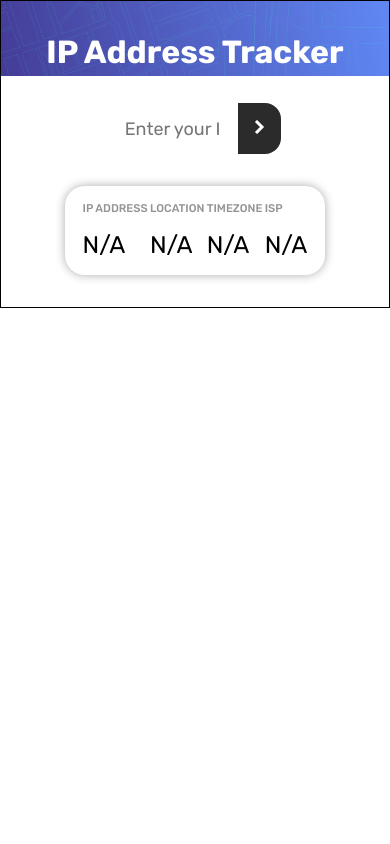
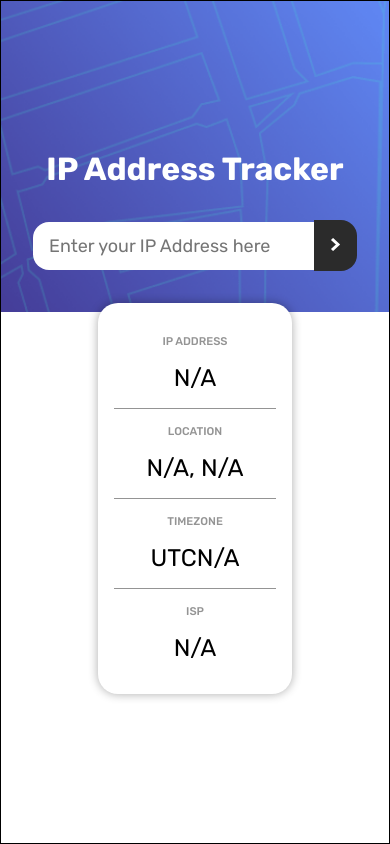
Before and after one commit to Wira-Kusuma/ip-address-tracker, a React (Vite) app: page / in a window 390 px wide. Built offline with nearby package versions, Linux system fonts and the light colour scheme.

Commit message:
mobile view

```diff
--- a/src/App.jsx
+++ b/src/App.jsx
@@ -43,11 +43,11 @@ function Headers(){
         </div>
         <div className='info'>
           <p>LOCATION</p>
-          <p>{ipApi?.country_name || 'N/A'}</p>
+          <p>{ipApi?.country_name || 'N/A'}, {ipApi?.city || 'N/A'}</p>
         </div>
         <div className='info'>
           <p>TIMEZONE</p>
-          <p>{ipApi?.utc_offset || 'N/A'}</p>
+          <p>UTC{ipApi?.utc_offset || 'N/A'}</p>
         </div>
         <div className='info'>
           <p>ISP</p>
--- a/src/index.css
+++ b/src/index.css
@@ -80,20 +80,26 @@ button>img{
 }
 
 .infoWrap {
-  width: 80%;
+  width: fit-content;
+  max-width: 80%;
   padding: 1rem;
   box-shadow: 0 0 10px 0.5px rgba(0, 0, 0, 0.301);
   border-radius: 20px;
   height: fit-content;
   display: flex;
+  justify-content: center;
   background-color: white;
-  justify-content: space-around;
 }
 
 .info{
   display: flex;
   flex-direction: column;
   gap: 1rem;
+  padding: 0 2rem;
+}
+
+.info:nth-child(1), .info:nth-child(2), .info:nth-child(3){
+  border-right: 1px solid var(--Gray-400);
 }
 
 .info>p:first-child{
@@ -106,3 +112,41 @@ button>img{
   font-weight: 400;
   font-size: 1.5rem;
 }
+
+@media screen and (max-width:600px) {
+  header{
+    width: 100%;
+    height: 100vh;
+  }
+
+  body {
+    background-image: url(../public/images/pattern-bg-mobile.png);
+  }
+
+  h1{
+    text-align: center;
+  }
+
+  input {
+    width: 90%;
+  }
+
+  .infoWrap {
+    display: flex;
+    flex-direction: column;
+    width: 60%;
+  }
+
+  .info {
+    padding: 1rem 0;
+  }
+
+  .info:nth-child(1), .info:nth-child(2), .info:nth-child(3){
+  border: none;
+  border-bottom: 1px solid var(--Gray-400);
+  }
+
+  .info>p{
+    text-align: center;
+  }
+}
```
